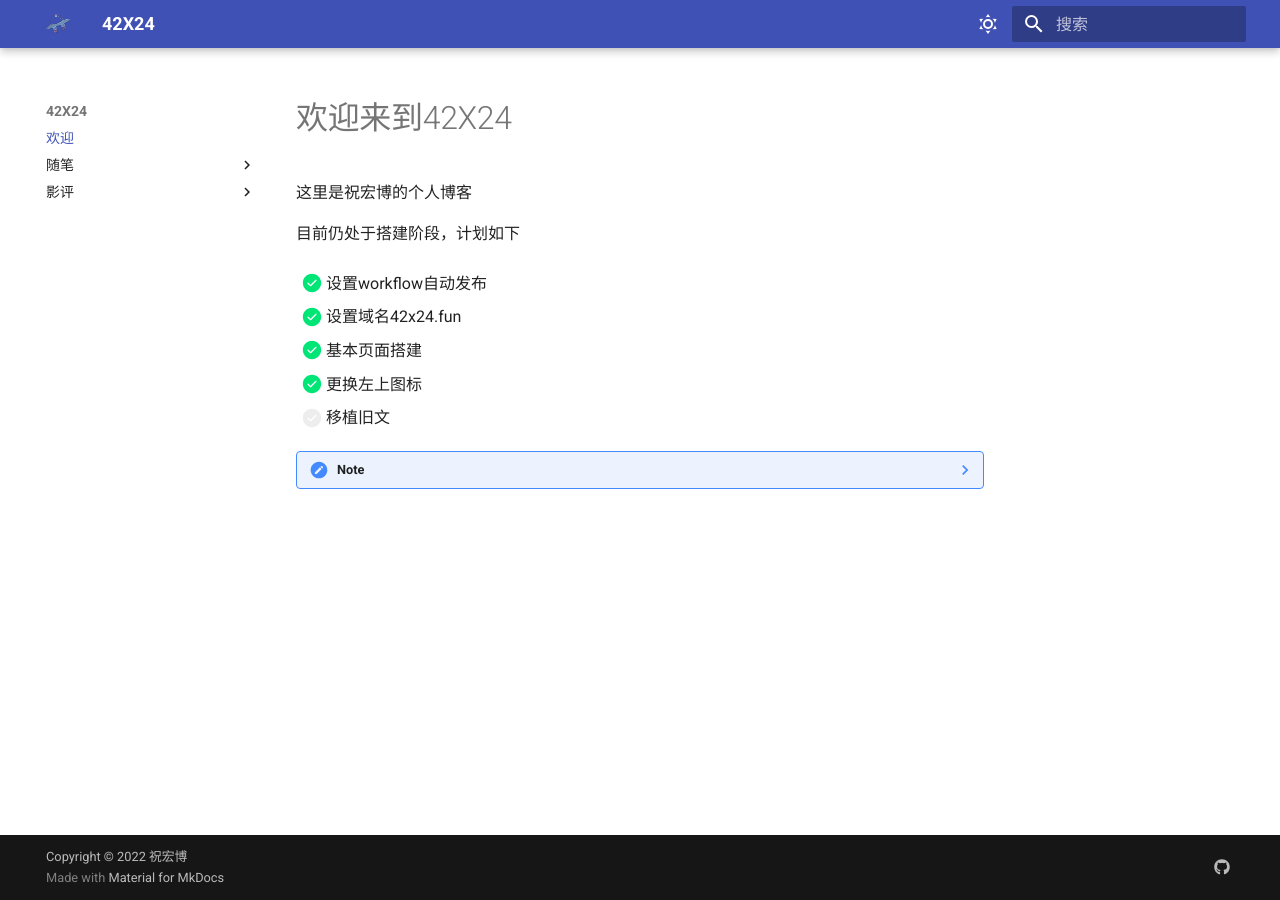
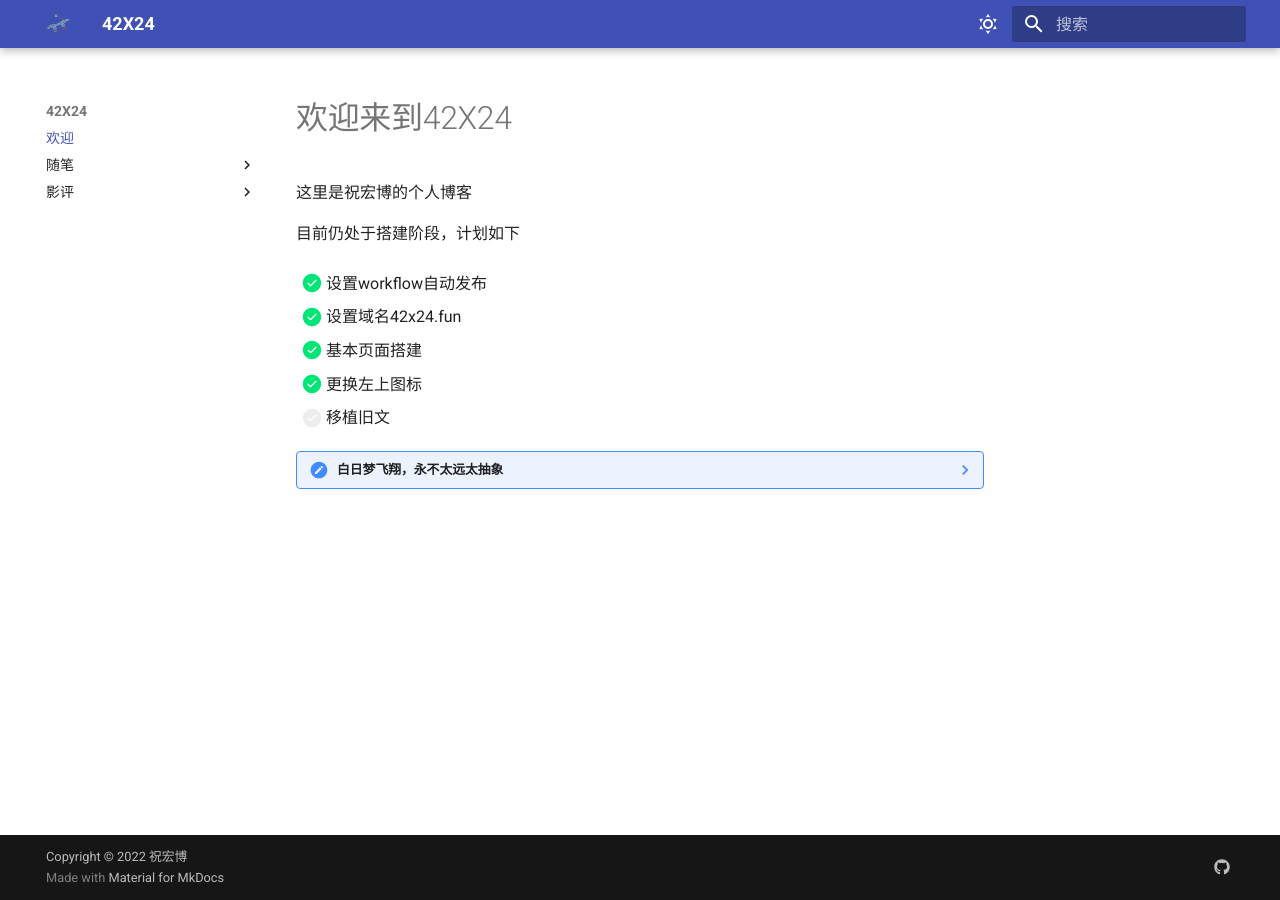
Before and after one commit to Wyatt-Zhu/MyBlog, an MkDocs documentation site: the page built from docs/index.md, in a window 1280 px wide. Built offline with MkDocs 1.6.1 and Material for MkDocs 9.7.7, drawn with Linux system fonts in a browser that asks for light colours.

Commit message:
homepage change

```diff
--- a/docs/index.md
+++ b/docs/index.md
@@ -12,5 +12,5 @@
 * [x] 更换左上图标
 * [ ] 移植旧文
 
-??? note
-    <font color=#f3e3b1>祝你</font><font color=#ff6c5b>每天<font color=#64c7e4>开心</font> :fontawesome-solid-face-smile-wink:{ .wink }
+??? note "白日梦飞翔，永不太远太抽象"
+    <font color=#f3e3b1>**祝你**</font><font color=#ff6c5b>**每天**<font color=#64c7e4>**开心**</font> :fontawesome-solid-face-smile-wink:{ .wink }
```
